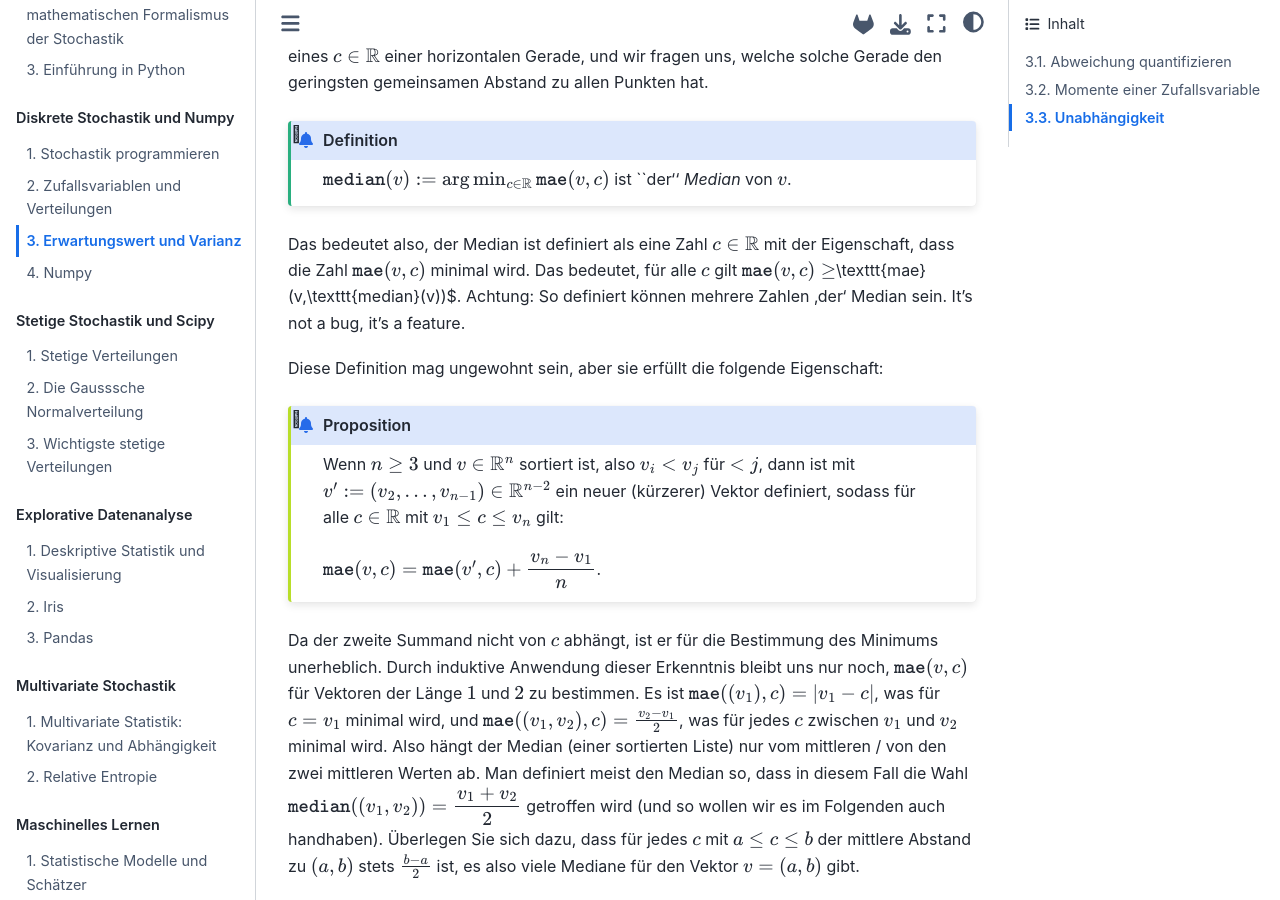
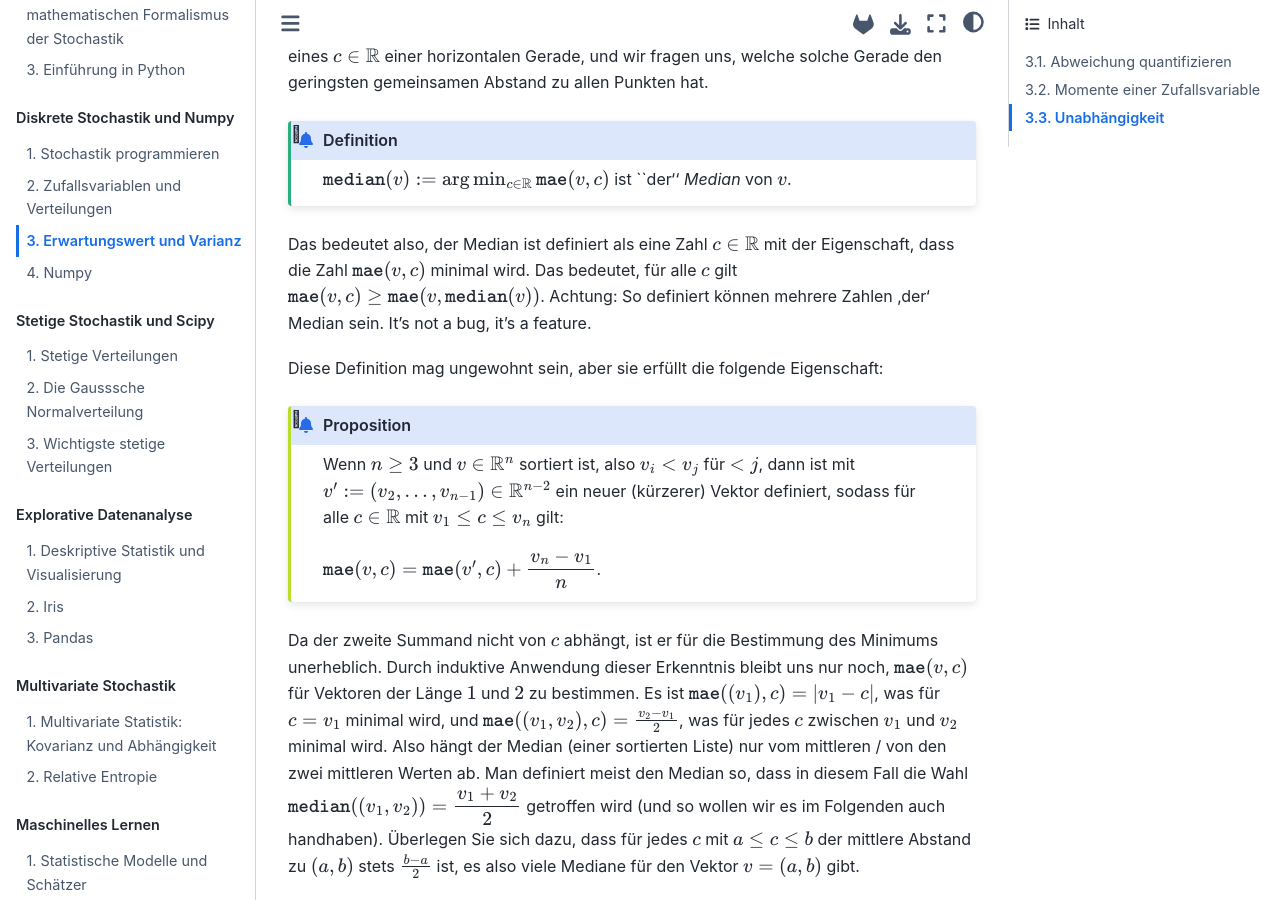
Before and after one commit to konradvoelkel/ds-skript-mirror, a Jupyter Book: the page built from erwartungswert.md, in a window 1280 px wide and 900 px high, scrolled down 839 px. Built offline with Jupyter Book 1.0.4 settings and Sphinx 7.4.7 and the Sphinx Book theme 1.1.4, drawn with Linux system fonts in a browser that asks for light colours; pages that are not in the unit, such as notebooks, are missing from menus.

Commit message:
fixed minor latex error

```diff
--- a/erwartungswert.md
+++ b/erwartungswert.md
@@ -26,7 +26,7 @@ $\texttt{median}(v) := \arg\min_{c \in \mathbb{R}} \texttt{mae}(v,c)$ ist \`\`de
 :::
 
 Das bedeutet also, der Median ist definiert als eine Zahl $c \in \mathbb{R}$ mit der Eigenschaft, dass die Zahl $\texttt{mae}(v,c)$ minimal wird.
-Das bedeutet, für alle $c$ gilt $\texttt{mae}(v,c) \geq $\texttt{mae}(v,\texttt{median}(v))$.
+Das bedeutet, für alle $c$ gilt $\texttt{mae}(v,c) \geq \texttt{mae}(v,\texttt{median}(v))$.
 Achtung: So definiert können mehrere Zahlen 'der' Median sein. It's not a bug, it's a feature.
 
 Diese Definition mag ungewohnt sein, aber sie erfüllt die folgende Eigenschaft:
```
